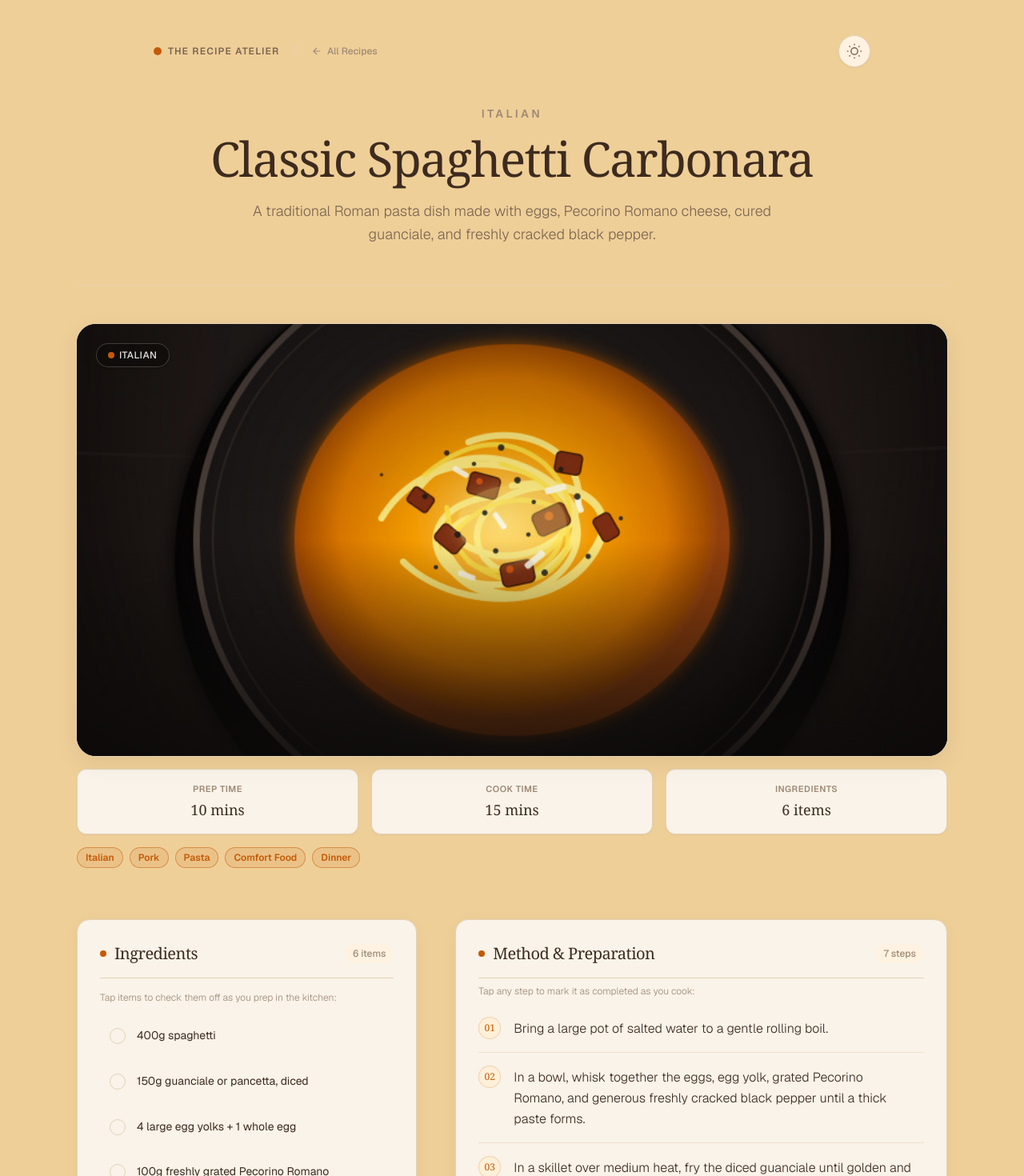
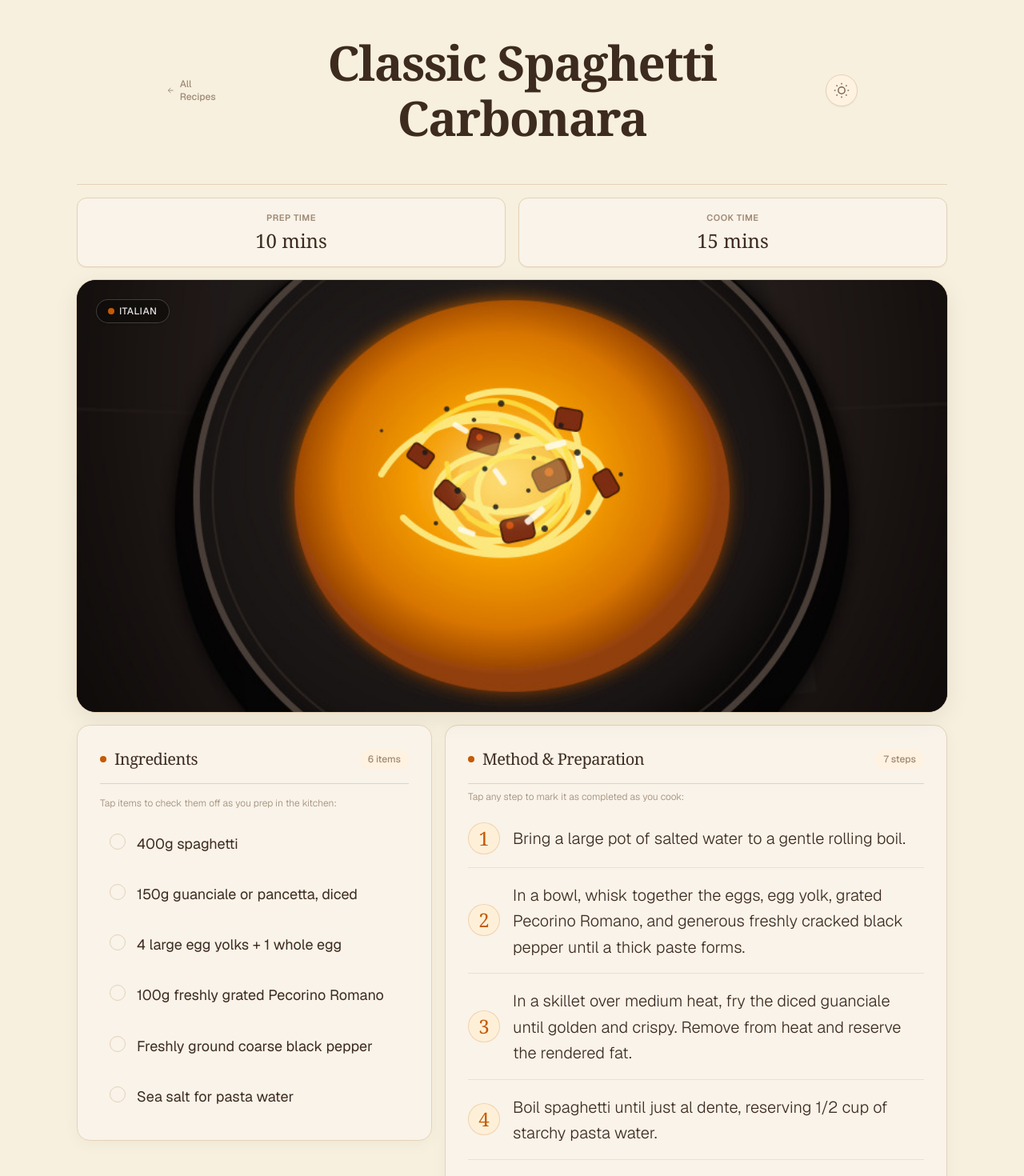
Before and after one commit to ShayanHaghighi/recipeSite, a Next.js app: page /recipes/classic-spaghetti-carbonara in a window 1280 px wide. Shown: the part 20-1490 px from the top of the page at 80% size. Built offline with nearby package versions, Linux system fonts and the light colour scheme.

Commit message:
minor edits from feedback

```diff
--- a/src/app/globals.css
+++ b/src/app/globals.css
@@ -5,6 +5,7 @@
 
 @theme inline {
   --color-canvas: var(--color-canvas);
+  --color-canvas-darker: var(--color-canvas-darker);
   --color-surface: var(--color-surface);
   --color-surface-elevated: var(--color-surface-elevated);
   --color-surface-muted: var(--color-surface-muted);
@@ -27,7 +28,8 @@
 }
 
 body {
-  background-color: var(--color-canvas);
+  background: linear-gradient(172deg, var(--color-canvas) 50%, var(--color-canvas-darker) 50.1%);
+  background-attachment: fixed;
   color: var(--color-foreground);
   transition: background-color 0.3s ease, color 0.3s ease;
 }
--- a/src/app/recipes/[slug]/page.tsx
+++ b/src/app/recipes/[slug]/page.tsx
@@ -12,13 +12,13 @@ interface PageProps {
     slug: string;
   }>;
 }
-
+export const instant = false
 // Generate all static paths at build time (SSG requirement)
-export function generateStaticParams() {
-  const recipes = getAllRecipes();
-  return recipes.map((recipe) => ({
-    slug: recipe.slug,
-  }));
+export async function generateStaticParams() {
+    const recipes = await getAllRecipes();
+    return recipes.map((recipe) => ({
+        slug: recipe.slug,
+    }));
 }
 
 // Dynamic SEO metadata
@@ -85,9 +85,7 @@ export default async function RecipePage({ params }: PageProps) {
       <main className="max-w-6xl mx-auto px-4 sm:px-6 lg:px-8 py-10 sm:py-16">
         {/* Same Shared Header Component */}
         <Header
-          eyebrow={primaryTag}
           title={recipe.title}
-          subtitle={recipe.description}
           backHref="/"
           backLabel="All Recipes"
         />
@@ -101,7 +99,7 @@ export default async function RecipePage({ params }: PageProps) {
           <RecipeHero recipe={recipe} />
 
           {/* Two-Column Editorial Layout: Ingredients & Steps */}
-          <div className="grid grid-cols-1 lg:grid-cols-12 gap-8 lg:gap-12 items-start">
+          <div className="grid grid-cols-1 lg:grid-cols-12 gap-4 lg:gap-4 items-start">
             {/* Left Column: Ingredients (Sticky on desktop) */}
             <aside className="lg:col-span-5 lg:sticky lg:top-8">
               <IngredientsList ingredients={recipe.ingredients} />
--- a/src/app/theme.css
+++ b/src/app/theme.css
@@ -5,7 +5,8 @@
 
 :root {
   /* Canvas & Page Backgrounds (Even warmer, golden honey cream) */
-  --color-canvas: #efcf98;
+  --color-canvas: #F7F0DE;
+  --color-canvas-darker: #EBDDC7;
   --color-surface: #F9F3E9;
   --color-surface-elevated: #fff2e0;
   --color-surface-muted: #EBDDC7;
@@ -35,6 +36,7 @@
 .dark {
   /* Canvas & Page Backgrounds (Rich dark chocolate-walnut / warm hearth embers) */
   --color-canvas: #1C1510;
+  --color-canvas-darker: #281F18;
   --color-surface: #221A14;
   --color-surface-elevated: #2E231C;
   --color-surface-muted: #382B22;
--- a/src/components/recipe/Header.tsx
+++ b/src/components/recipe/Header.tsx
@@ -3,8 +3,6 @@ import { ThemeToggle } from "@/components/ui/ThemeToggle";
 
 interface HeaderProps {
   title?: string;
-  subtitle?: string;
-  eyebrow?: string;
   backHref?: string;
   backLabel?: string;
   children?: React.ReactNode;
@@ -12,39 +10,16 @@ interface HeaderProps {
 
 export function Header({
   title = "Delicious Recipes",
-  subtitle = "A curated collection of mouth-watering dishes, timeless techniques, and comforting flavours for every home kitchen.",
-  eyebrow = "Handcrafted & Seasonal",
   backHref,
   backLabel = "All Recipes",
   children,
 }: HeaderProps) {
   return (
-    <header className="relative max-w-4xl mx-auto">
-      {/* Top Bar with Brand Badge & Theme Toggle */}
-      <div className="flex items-center justify-between mb-8 sm:mb-12">
-        <div className="flex items-center gap-3 sm:gap-4">
-          <Link
-            href="/"
-            className="group flex items-center gap-2 focus-visible:outline-none focus-visible:ring-2 focus-visible:ring-accent rounded-md"
-            aria-label="The Recipe Atelier - Home"
-          >
-            <span
-              className="w-2.5 h-2.5 rounded-full bg-accent group-hover:scale-125 transition-transform duration-200"
-              aria-hidden="true"
-            />
-            <span className="text-xs font-semibold tracking-widest uppercase text-foreground-muted group-hover:text-accent transition-colors duration-200">
-              The Recipe Atelier
-            </span>
-          </Link>
-
+    <header className="relative max-w-4xl mx-auto px-4">
+      {/* Top Bar with Back Link, Centered Title & Theme Toggle */}
+      <div className="flex items-center justify-between mb-8 sm:mb-12 gap-4">
+        <div className="flex-1 flex justify-start">
           {backHref && (
-            <>
-              <span
-                className="text-border select-none"
-                aria-hidden="true"
-              >
-                /
-              </span>
             <Link
               href={backHref}
               className="inline-flex items-center gap-1.5 text-xs font-medium text-foreground-subtle hover:text-foreground transition-colors duration-200 focus-visible:outline-none focus-visible:ring-2 focus-visible:ring-accent rounded-md"
@@ -61,31 +36,25 @@ export function Header({
               </svg>
               <span>{backLabel}</span>
             </Link>
-            </>
           )}
         </div>
-        <ThemeToggle />
-      </div>
 
-      {/* Main Title Area */}
-      <div className="text-center">
-        {eyebrow && (
-          <p className="text-xs sm:text-sm font-semibold uppercase tracking-[0.25em] text-foreground-subtle mb-3">
-            {eyebrow}
-          </p>
-        )}
         {title && (
-          <h1 className="text-4xl sm:text-5xl lg:text-6xl font-serif font-normal tracking-tight text-foreground leading-[1.15] transition-colors duration-200">
+          <h1 className="text-2xl sm:text-3xl lg:text-6xl font-serif font-bold tracking-tight text-foreground leading-[1.15] transition-colors duration-200 text-center">
             {title}
           </h1>
         )}
-        {subtitle && (
-          <p className="mt-4 text-base sm:text-lg text-foreground-muted max-w-2xl mx-auto font-light leading-relaxed transition-colors duration-200">
-            {subtitle}
-          </p>
+
+        <div className="flex-1 flex justify-end">
+          <ThemeToggle />
+        </div>
+      </div>
+
+      {children && (
+        <div className="text-center mb-12 sm:mb-16">
+          {children}
+        </div>
       )}
-        {children && <div className="mt-6">{children}</div>}
-      </div>
     </header>
   );
 }
--- a/src/components/recipe/IngredientsList.tsx
+++ b/src/components/recipe/IngredientsList.tsx
@@ -98,7 +98,7 @@ export function IngredientsList({ ingredients }: IngredientsListProps) {
 
                 {/* Ingredient Label */}
                 <span
-                  className={`text-sm leading-relaxed transition-all duration-200 ${
+                  className={`text-base sm:text-lg leading-relaxed transition-all duration-200 ${
                     isChecked
                       ? "line-through text-foreground-subtle"
                       : "text-foreground font-normal"
--- a/src/components/recipe/RecipeHero.tsx
+++ b/src/components/recipe/RecipeHero.tsx
@@ -10,7 +10,41 @@ export function RecipeHero({ recipe }: RecipeHeroProps) {
   const primaryTag = recipe.tags?.[0] || "Artisan Kitchen";
 
   return (
-    <div className="space-y-6 sm:space-y-8">
+    <div className="space-y-6 sm:space-y-8 mb-4">
+        <div className="grid grid-cols-2 mb-4 sm:grid-cols-2 gap-3 sm:gap-4">
+            {recipe.prepTime && (
+                <div className="bg-surface p-4 rounded-xl border border-border text-center shadow-xs">
+            <span className="block text-[11px] font-semibold uppercase tracking-wider text-foreground-subtle mb-1">
+              Prep Time
+            </span>
+                    <span className="text-lg sm:text-xl lg:text-2xl font-serif font-medium text-foreground">
+              {recipe.prepTime}
+            </span>
+                </div>
+            )}
+
+            {recipe.cookTime && (
+                <div className="bg-surface p-4 rounded-xl border border-border text-center shadow-xs">
+            <span className="block text-[11px] font-semibold uppercase tracking-wider text-foreground-subtle mb-1">
+              Cook Time
+            </span>
+                    <span className="text-lg sm:text-xl lg:text-2xl font-serif font-medium text-foreground">
+              {recipe.cookTime}
+            </span>
+                </div>
+            )}
+
+          {/*  <div className="bg-surface p-4 rounded-xl border border-border text-center shadow-xs">*/}
+          {/*<span className="block text-[11px] font-semibold uppercase tracking-wider text-foreground-subtle mb-1">*/}
+          {/*  Ingredients*/}
+          {/*</span>*/}
+          {/*      <span className="text-lg sm:text-xl lg:text-2xl font-serif font-medium text-foreground">*/}
+          {/*  {recipe.ingredients.length} items*/}
+          {/*</span>*/}
+          {/*  </div>*/}
+        </div>
+
+
       {/* Featured Photo with Editorial Presentation */}
       <div className="relative mb-4 w-full aspect-[16/10] sm:aspect-[16/9] max-h-[540px] rounded-2xl sm:rounded-3xl overflow-hidden shadow-[0_8px_30px_rgba(40,30,20,0.08)] dark:shadow-[0_8px_30px_rgba(0,0,0,0.5)] ring-1 ring-border bg-stone-950">
         {recipe.image ? (
@@ -26,11 +60,11 @@ export function RecipeHero({ recipe }: RecipeHeroProps) {
           <div className="absolute inset-0 bg-stone-900" />
         )}
 
-        {/* Ambient Vignette & Scrim */}
-        <div
-          className="absolute inset-0 bg-gradient-to-t from-stone-950/80 via-transparent to-stone-950/20 pointer-events-none"
-          aria-hidden="true"
-        />
+        {/*/!* Ambient Vignette & Scrim *!/*/}
+        {/*<div*/}
+        {/*  className="absolute inset-0 bg-gradient-to-t from-stone-950/80 via-transparent to-stone-950/20 pointer-events-none"*/}
+        {/*  aria-hidden="true"*/}
+        {/*/>*/}
 
         {/* Corner Badge */}
         <div className="absolute top-4 left-4 sm:top-6 sm:left-6">
@@ -44,52 +78,6 @@ export function RecipeHero({ recipe }: RecipeHeroProps) {
         </div>
       </div>
 
-
-
-      {/* Meta Stats Bar */}
-      <div className="grid grid-cols-2 mb-4 sm:grid-cols-3 gap-3 sm:gap-4">
-        {recipe.prepTime && (
-          <div className="bg-surface p-4 rounded-xl border border-border text-center shadow-xs">
-            <span className="block text-[11px] font-semibold uppercase tracking-wider text-foreground-subtle mb-1">
-              Prep Time
-            </span>
-            <span className="text-base sm:text-lg font-serif font-medium text-foreground">
-              {recipe.prepTime}
-            </span>
-          </div>
-        )}
-
-        {recipe.cookTime && (
-          <div className="bg-surface p-4 rounded-xl border border-border text-center shadow-xs">
-            <span className="block text-[11px] font-semibold uppercase tracking-wider text-foreground-subtle mb-1">
-              Cook Time
-            </span>
-            <span className="text-base sm:text-lg font-serif font-medium text-foreground">
-              {recipe.cookTime}
-            </span>
-          </div>
-        )}
-
-        <div className="bg-surface p-4 rounded-xl border border-border text-center shadow-xs">
-          <span className="block text-[11px] font-semibold uppercase tracking-wider text-foreground-subtle mb-1">
-            Ingredients
-          </span>
-          <span className="text-base sm:text-lg font-serif font-medium text-foreground">
-            {recipe.ingredients.length} items
-          </span>
-        </div>
-      </div>
-
-        {/* Compact Recipe Tags Row */}
-        {recipe.tags && recipe.tags.length > 0 && (
-            <div className="flex flex-wrap items-center gap-2 ">
-
-                {recipe.tags.map((tag) => (
-                    <RecipeTag key={tag} tag={tag}/>
-                ))}
-            </div>
-        )}
-
     </div>
   );
 }
--- a/src/components/recipe/RecipeSteps.tsx
+++ b/src/components/recipe/RecipeSteps.tsx
@@ -61,14 +61,14 @@ export function RecipeSteps({ steps }: RecipeStepsProps) {
       <ol className="divide-y divide-border-subtle" role="list">
         {steps.map((step, index) => {
           const isCompleted = !!completedSteps[index];
-          const stepNumber = String(index + 1).padStart(2, "0");
+          const stepNumber = String(index + 1);
 
           return (
             <li key={index}>
               <button
                 type="button"
                 onClick={() => toggleStep(index)}
-                className={`w-full group flex items-start gap-3.5 sm:gap-4 py-4 text-left transition-all duration-200 cursor-pointer ${
+                className={`w-full group flex items-center gap-3.5 sm:gap-4 py-4 text-left transition-all duration-200 cursor-pointer ${
                   isCompleted
                     ? "opacity-50"
                     : "hover:bg-surface-hover -mx-2 px-2 rounded-xl"
@@ -77,7 +77,7 @@ export function RecipeSteps({ steps }: RecipeStepsProps) {
               >
                 {/* Number vertically aligned with the first line of text */}
                 <span
-                  className={`shrink-0 flex items-center justify-center w-7 h-7 rounded-full font-serif font-medium text-xs transition-colors duration-200 select-none ${
+                  className={`shrink-0 flex items-center justify-center size-10 text-center rounded-full font-serif font-medium text-2xl transition-colors duration-200 select-none ${
                     isCompleted
                       ? "bg-emerald-600 text-white"
                       : "bg-accent-subtle text-accent border border-accent/20 group-hover:scale-105"
@@ -101,7 +101,7 @@ export function RecipeSteps({ steps }: RecipeStepsProps) {
 
                 {/* Step text aligned directly beside the number with matched line-height */}
                 <span
-                  className={`text-sm sm:text-base leading-relaxed transition-all duration-200 pt-0.5 ${
+                  className={`text-base sm:text-lg lg:text-xl leading-relaxed transition-all duration-200 pt-0.5 ${
                     isCompleted
                       ? "line-through text-foreground-subtle"
                       : "text-foreground font-light"
--- a/src/components/ui/Divider.tsx
+++ b/src/components/ui/Divider.tsx
@@ -1,7 +1,7 @@
 export function Divider() {
   return (
     <hr
-      className="border-t border-border my-8 sm:my-12 transition-colors duration-200"
+      className="border-t border-border my-2 sm:my-4 transition-colors duration-200"
       aria-hidden="true"
     />
   );
```
Also changed, not shown: src/components/recipe/RecipeCard.tsx (+6 -6 lines), content/recipe_text/recipes.txt (added). Lines whose indentation alone changed are shown as unchanged.
